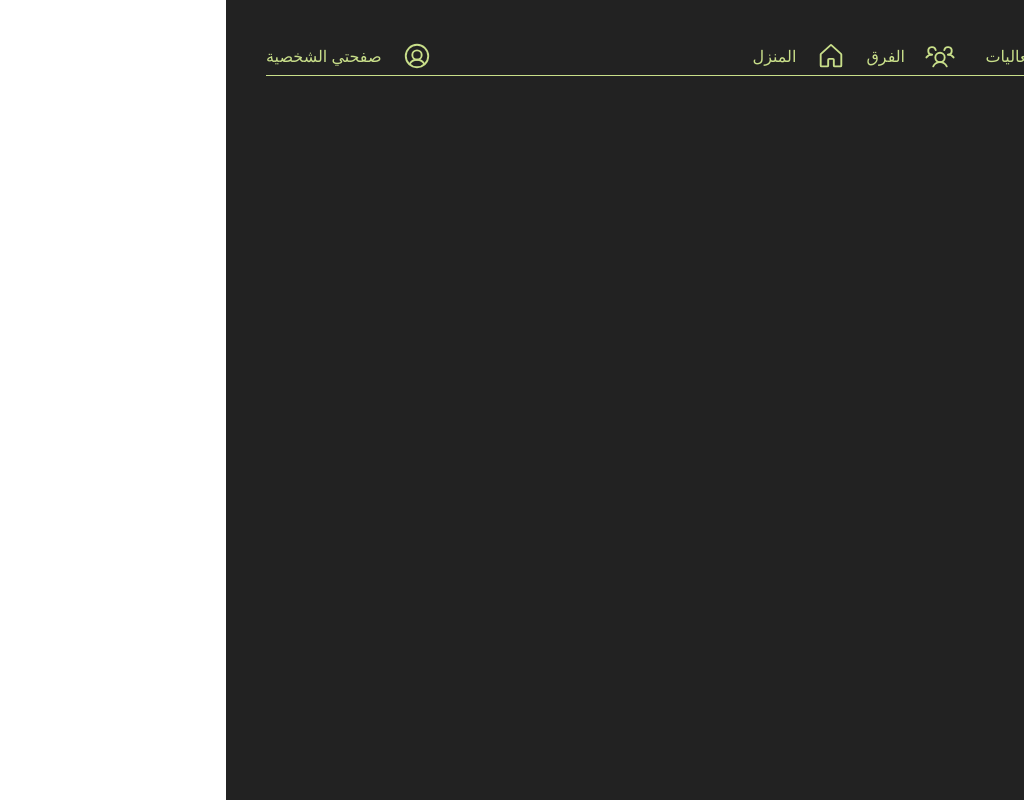
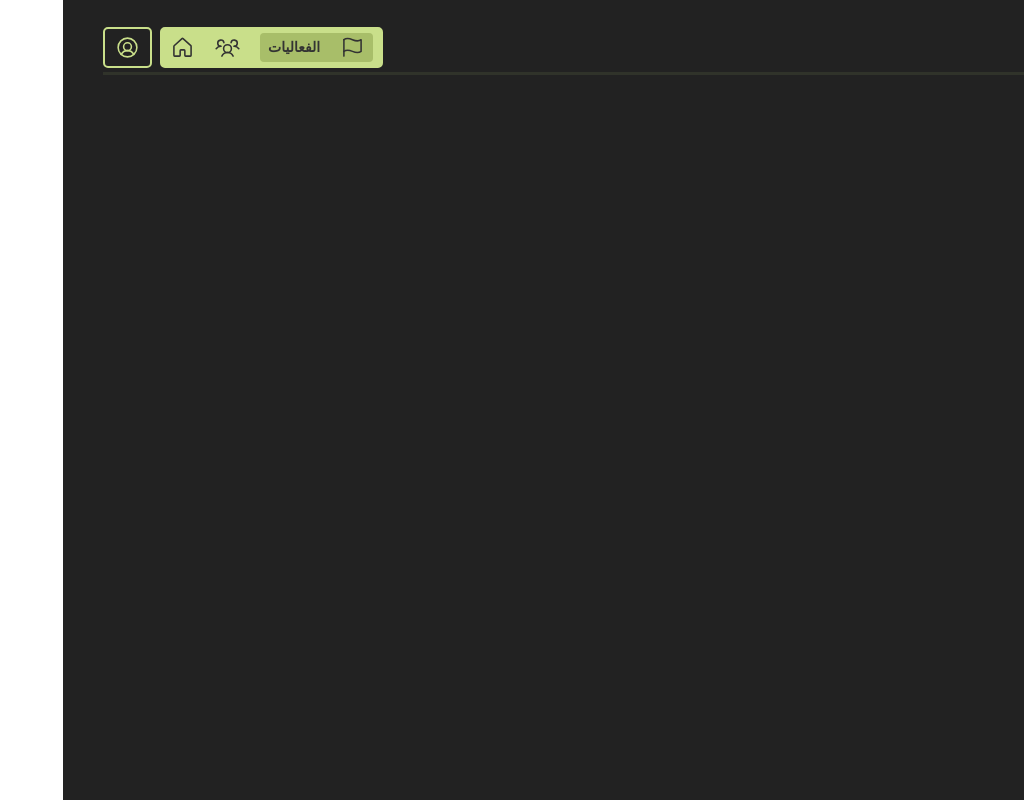
Before and after one commit to AhmadALi-glitch/-, a React (Vite) app: page / in a window 1280 px wide. Shown: the whole page, without its empty margins (256-1280 px from the left). Built offline with nearby package versions, Linux system fonts and the light colour scheme.

Commit message:
change the design

```diff
--- a/src/main.jsx
+++ b/src/main.jsx
@@ -49,28 +49,38 @@ ReactDOM.createRoot(document.getElementById('root')).render(
 
     <div className="bg-background w-svw h-svh pl-10 pr-10 pt-6">
 
-      <div className="w-full flex justify-between items-end border-b-[1px] pb-1 border-[#C9DF8A] text-[#C9DF8A]">
+      <div className="w-full border-b-[3px] border-[#A8BE69] pb-[1px] border-opacity-[0.1] flex justify-between items-center text-[#C9DF8A]">
+
         <div className="logo">
           <img width={50} src="src/assets/logo/logo-dark.svg"></img>
         </div>
-        <div className="pages flex items-center justify-center gap-5 basis-[50%]">
-          <div className="cursor-pointer flex items-center gap-5 basis-[20%] rounded-xl events-nav">
-            <Flag size={30} className="text-[#C9DF8A]"/>
-            <div>الفعاليات</div>
+
+        <div className="pages flex items-center justify-end gap-2 basis-[50%]">
+
+          <div className="group-1 flex border-2 gap-5 border-[#C9DF8A] text-[#333] text-sm font-extrabold pl-2 pr-2 p-1 rounded-[5px] bg-[#C9DF8A]">
+            <div className="cursor-pointer bg-[#A8BE69] flex items-center gap-5 basis-[20%] pr-2 pl-2 p-[2px] rounded-[4px] events-nav">
+              <Flag size={25}/>
+              <div>الفعاليات</div>
+            </div>
+            <div className="flex cursor-pointer items-center gap-5 teams-nav">
+              <UsersThree size={25} />
+              {/* <div>الفرق</div> */}
+            </div>
+            <div className="flex cursor-pointer items-center gap-5 home-nav">
+              <House size={25}/>
+              {/* <div>المنزل</div> */}
+            </div>
           </div>
-          <div className="flex cursor-pointer items-center gap-5 teams-nav">
-            <UsersThree size={30} className="text-[#C9DF8A]"/>
-            <div>الفرق</div>
+
+          <div className="group-2 border-2 rounded-[5px] text-sm border-[#C9DF8A] p-[6px]">
+            <div className="flex cursor-pointer items-center gap-2 pl-1 pr-1 profile">
+              <UserCircle size={25} className="text-[#C9DF8A]"/>
+              {/* <div>صفحتي الشخصية</div> */}
+            </div>
           </div>
-          <div className="flex cursor-pointer items-center gap-5 home-nav">
-            <House size={30} className="text-[#C9DF8A]"/>
-            <div>المنزل</div>
-          </div>
+
         </div>
-        <div className="flex cursor-pointer items-center gap-5 profile">
-          <UserCircle size={30} className="text-[#C9DF8A]"/>
-            <div>صفحتي الشخصية</div>
-        </div>
+
       </div>
 
       <RouterProvider router={router}/>
```
